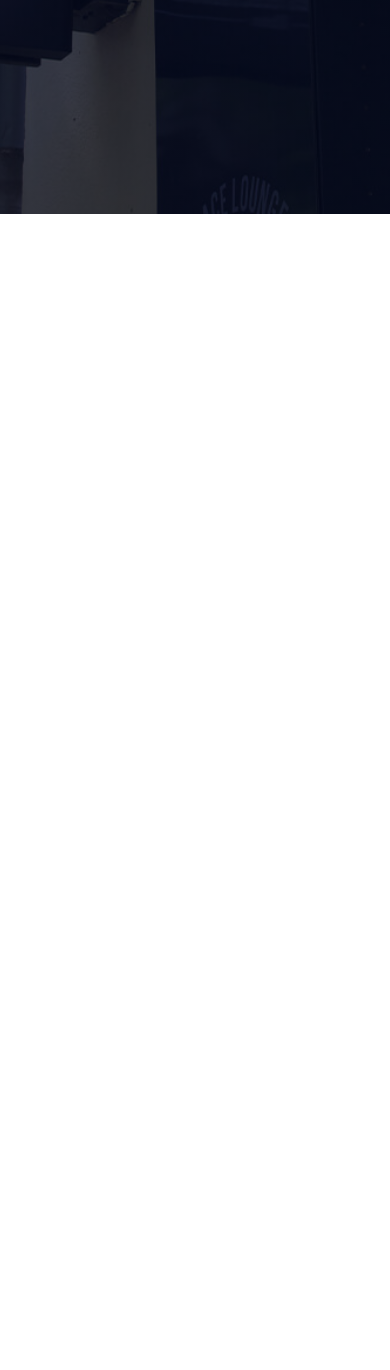
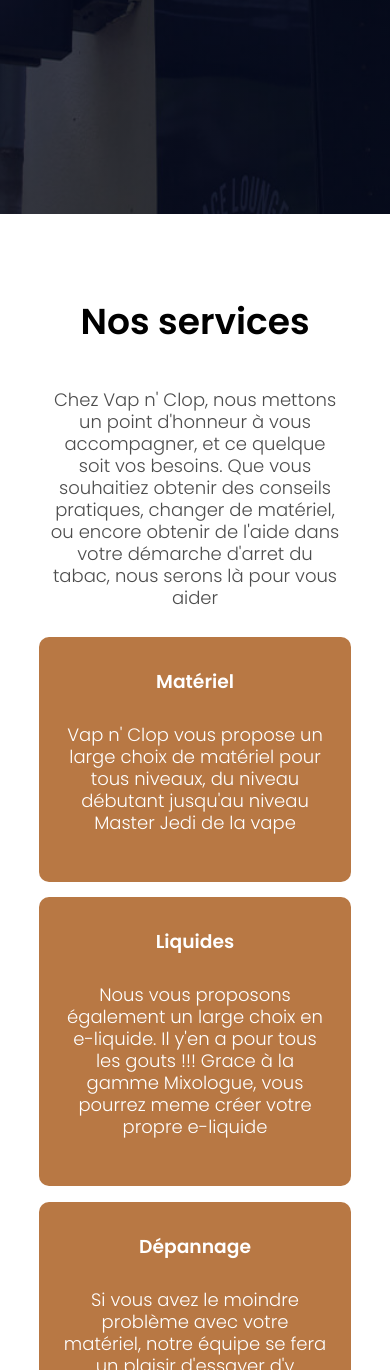
Before and after one commit to KatouProg/VapNClop3, a website: page index.html in a window 390 px wide. Shown: the part 630-2000 px from the top of the page. Before the commit the page ends 844 px from the top, so only its background shows below. Drawn offline with Linux system fonts and the light colour scheme; a web font is replaced by a local one.

Commit message:
SASS_Ajout section *Dascription* + adaptation mobile loader et index

```diff
--- a/index.html
+++ b/index.html
@@ -42,6 +42,28 @@
     </div>
   </section>
 
+  <!-------Description------->
+
+  <section class="description">
+    <h2>Nos services</h2>
+    <p>Chez Vap n' Clop, nous mettons un point d'honneur à vous accompagner, et ce quelque soit vos besoins. Que vous souhaitiez obtenir des conseils pratiques, changer de matériel, ou encore obtenir de l'aide dans votre démarche d'arret du tabac, nous serons là pour vous aider</p>
+
+    <div class="row">
+      <div class="row__desc">
+        <h3>Matériel</h3>
+        <p>Vap n' Clop vous propose un large choix de matériel pour tous niveaux, du niveau débutant jusqu'au niveau Master Jedi de la vape</p>
+      </div>
+      <div class="row__desc">
+        <h3>Liquides</h3>
+        <p>Nous vous proposons également un large choix en e-liquide. Il y'en a pour tous les gouts !!! Grace à la gamme Mixologue, vous pourrez meme créer votre propre e-liquide</p>
+      </div>
+      <div class="row__desc">
+        <h3>Dépannage</h3>
+        <p>Si vous avez le moindre problème avec votre matériel, notre équipe se fera un plaisir d'essayer d'y remédier ! Nos articles sont garantis, en cas de problème majeur, pas de panique, un retour au constructeur est peut-etre possible !</p>
+      </div>
+    </div>
+  </section>
+
   <!-------Javascript for Toggle Menu------->
 
   <script>
--- a/sass/base/_base.scss
+++ b/sass/base/_base.scss
@@ -40,3 +40,58 @@
         font-size: 18px;
     }
 }
+
+.description {
+    width: 80%;
+    margin: auto;
+    text-align: center;
+    padding-top: 50px;
+
+    & h2 {
+        font-size: 36px;
+        font-weight: 600;
+    }
+
+    & p {
+        color:rgb(77, 77, 77);
+        font-size: 18px;
+        font-weight: 300;
+        line-height: 22px;
+        padding: 10px;
+    }
+}
+
+.row {
+    margin-top: 5%;
+    display: flex;
+    justify-content: space-between;
+
+    @include mobile {
+        flex-direction: column;
+    }
+
+    &__desc {
+        flex-basis: 31%;
+        background: $color-secondary;
+        border-radius: 10px;
+        margin-bottom: 5%;
+        padding: 20px 12px;
+        box-sizing: border-box;
+        transition: 0.5s;
+
+        & p {
+            color: $color-primary;
+        }
+
+        & h3 {
+            color: $color-primary;
+            text-align: center;
+            font-weight: 600;
+            margin: 10px 0;
+        }
+
+        &:hover {
+            box-shadow: 0 0 20px 0px rgba(0,0,0,0.4);
+        }
+    }
+}
--- a/sass/layouts/_header.scss
+++ b/sass/layouts/_header.scss
@@ -32,7 +32,7 @@
     & .fa-bars {
 
         @include mobile {
-            padding-left: 100px;
+            padding-left: 20px;
         }
     }
 
@@ -42,7 +42,7 @@
         @include mobile {
             padding-top: 10px;
             padding-left: 10%;
-            width: 300px;
+            width: 200px;
         }
     }
 
--- a/sass/utils/_animations.scss
+++ b/sass/utils/_animations.scss
@@ -12,7 +12,7 @@
 
 .wrapper {
   pointer-events: none; // Contenu en background non cliquable
-  position: fixed;
+  position: absolute;
   width: 100%;
   height: 100%;
   top: 0;
@@ -29,7 +29,7 @@
 
 .loader {
   position: relative;
-  width: 13rem;
+  width: 15rem;
 
   &:before {
     content: "";
--- a/sass/utils/_variables.scss
+++ b/sass/utils/_variables.scss
@@ -2,6 +2,7 @@
 
 $color-primary: white;
 $color-secondary: #b87844;
+$color-bg: #ffe4cd;
 
 // Breakpoints
 
```
Also changed, not shown: public/css/style.css, 1 other file.
